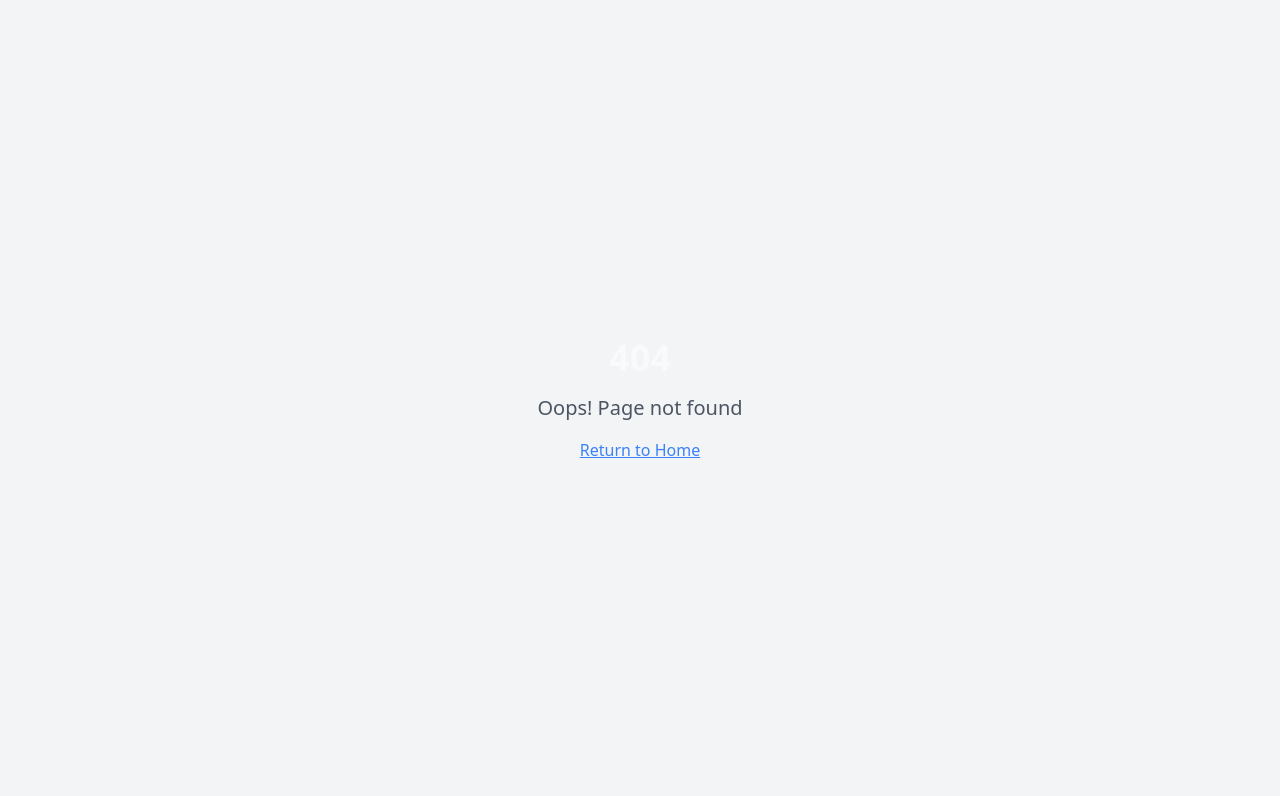
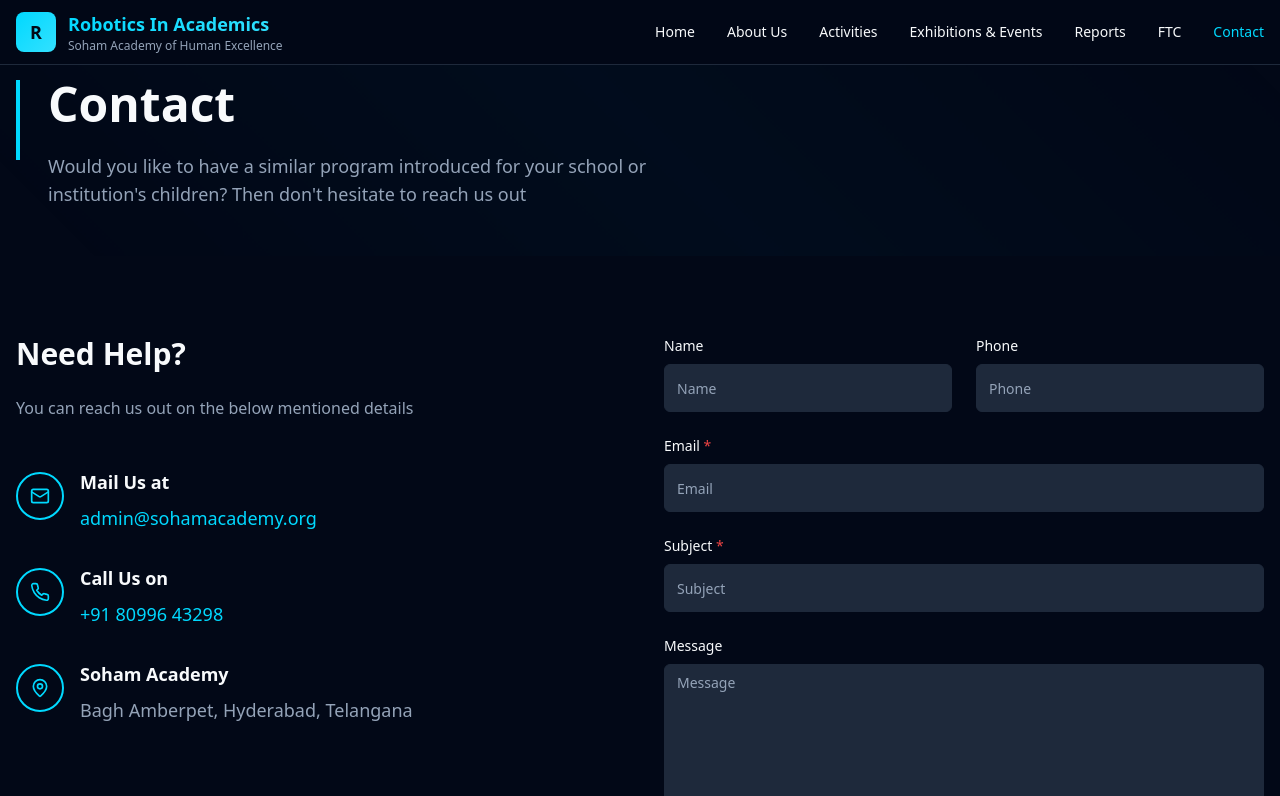
Before and after one commit to jp-sivaraju/Sohma-Academy-Home, a React (Vite) app: page /contact in a window 1280 px wide. Before the commit this address had no page. Shown: the top 796 px of the page. Built offline with nearby package versions, Linux system fonts and the light colour scheme.

Commit message:
Add contact form animation
Implement animations for the contact form based on the provided link.

```diff
--- a/src/App.tsx
+++ b/src/App.tsx
@@ -5,6 +5,7 @@ import { QueryClient, QueryClientProvider } from "@tanstack/react-query";
 import { BrowserRouter, Routes, Route } from "react-router-dom";
 import Index from "./pages/Index";
 import About from "./pages/About";
+import Contact from "./pages/Contact";
 import NotFound from "./pages/NotFound";
 
 const queryClient = new QueryClient();
@@ -18,6 +19,7 @@ const App = () => (
         <Routes>
           <Route path="/" element={<Index />} />
           <Route path="/about" element={<About />} />
+          <Route path="/contact" element={<Contact />} />
           {/* ADD ALL CUSTOM ROUTES ABOVE THE CATCH-ALL "*" ROUTE */}
           <Route path="*" element={<NotFound />} />
         </Routes>
--- a/src/components/CSRPartnersSection.tsx
+++ b/src/components/CSRPartnersSection.tsx
@@ -54,7 +54,7 @@ const CSRPartnersSection = () => {
 
             <div className="space-y-6">
               <div className="flex items-center space-x-4">
-                <div className="w-12 h-12 bg-primary/20 rounded-lg flex items-center justify-center">
+                <div className="w-12 h-12 rounded-full border-2 border-primary flex items-center justify-center">
                   <Mail className="w-6 h-6 text-primary" />
                 </div>
                 <div>
@@ -64,51 +64,64 @@ const CSRPartnersSection = () => {
               </div>
 
               <div className="flex items-center space-x-4">
-                <div className="w-12 h-12 bg-primary/20 rounded-lg flex items-center justify-center">
+                <div className="w-12 h-12 rounded-full border-2 border-primary flex items-center justify-center">
                   <Phone className="w-6 h-6 text-primary" />
                 </div>
                 <div>
                   <p className="font-medium">Call us at</p>
-                  <p className="text-primary">+91 90008 43268</p>
+                  <p className="text-primary">+91 80996 43298</p>
                 </div>
               </div>
 
               <div className="flex items-center space-x-4">
-                <div className="w-12 h-12 bg-primary/20 rounded-lg flex items-center justify-center">
+                <div className="w-12 h-12 rounded-full border-2 border-primary flex items-center justify-center">
                   <MapPin className="w-6 h-6 text-primary" />
                 </div>
                 <div>
                   <p className="font-medium">Soham Academy</p>
                   <p className="text-muted-foreground">
-                    Ameerpet, Hyderabad, Telangana
+                    Bagh Amberpet, Hyderabad, Telangana
                   </p>
                 </div>
               </div>
             </div>
           </div>
 
-          {/* Contact Form */}
+          {/* Contact Form Preview */}
           <Card className="p-8 tech-glow">
             <form className="space-y-6">
               <div className="grid md:grid-cols-2 gap-4">
                 <div>
                   <label className="block text-sm font-medium mb-2">Name</label>
-                  <Input placeholder="Your name" />
+                  <Input
+                    placeholder="Your name"
+                    className="bg-tech-light border-border focus:border-primary transition-colors"
+                  />
                 </div>
                 <div>
                   <label className="block text-sm font-medium mb-2">Phone</label>
-                  <Input placeholder="Your phone number" />
+                  <Input
+                    placeholder="Your phone number"
+                    className="bg-tech-light border-border focus:border-primary transition-colors"
+                  />
                 </div>
               </div>
 
               <div>
                 <label className="block text-sm font-medium mb-2">Email</label>
-                <Input type="email" placeholder="Your email address" />
+                <Input
+                  type="email"
+                  placeholder="Your email address"
+                  className="bg-tech-light border-border focus:border-primary transition-colors"
+                />
               </div>
 
               <div>
                 <label className="block text-sm font-medium mb-2">Subject</label>
-                <Input placeholder="Subject of your inquiry" />
+                <Input
+                  placeholder="Subject of your inquiry"
+                  className="bg-tech-light border-border focus:border-primary transition-colors"
+                />
               </div>
 
               <div>
@@ -116,6 +129,7 @@ const CSRPartnersSection = () => {
                 <Textarea
                   placeholder="Tell us about your requirements..."
                   rows={5}
+                  className="bg-tech-light border-border focus:border-primary transition-colors resize-none"
                 />
               </div>
 
--- /dev/null
+++ b/src/pages/Contact.tsx
@@ -0,0 +1,162 @@
+import Header from "@/components/Header";
+import Footer from "@/components/Footer";
+import { Card } from "@/components/ui/card";
+import { Button } from "@/components/ui/button";
+import { Input } from "@/components/ui/input";
+import { Textarea } from "@/components/ui/textarea";
+import { Phone, Mail, MapPin } from "lucide-react";
+
+const Contact = () => {
+  return (
+    <div className="min-h-screen bg-background">
+      <Header />
+
+      {/* Hero Section */}
+      <section className="pt-20 pb-12 circuit-bg">
+        <div className="container mx-auto px-4">
+          <div className="relative">
+            {/* Cyan accent line */}
+            <div className="absolute left-0 top-0 w-1 h-20 bg-primary"></div>
+            <div className="pl-8">
+              <h1 className="text-4xl md:text-5xl font-bold mb-6">Contact</h1>
+              <p className="text-lg text-muted-foreground max-w-2xl">
+                Would you like to have a similar program introduced for your school or
+                institution's children? Then don't hesitate to reach us out
+              </p>
+            </div>
+          </div>
+        </div>
+      </section>
+
+      {/* Contact Section */}
+      <section className="py-20">
+        <div className="container mx-auto px-4">
+          <div className="grid lg:grid-cols-2 gap-12">
+            {/* Contact Info */}
+            <div>
+              <h2 className="text-3xl font-bold mb-6">Need Help?</h2>
+              <p className="text-muted-foreground mb-12">
+                You can reach us out on the below mentioned details
+              </p>
+
+              <div className="space-y-8">
+                <div className="flex items-start space-x-4">
+                  <div className="w-12 h-12 rounded-full border-2 border-primary flex items-center justify-center flex-shrink-0 mt-1">
+                    <Mail className="w-5 h-5 text-primary" />
+                  </div>
+                  <div>
+                    <h3 className="font-semibold mb-2 text-lg">Mail Us at</h3>
+                    <a
+                      href="mailto:admin@sohamacademy.org"
+                      className="text-primary hover:underline text-lg"
+                    >
+                      admin@sohamacademy.org
+                    </a>
+                  </div>
+                </div>
+
+                <div className="flex items-start space-x-4">
+                  <div className="w-12 h-12 rounded-full border-2 border-primary flex items-center justify-center flex-shrink-0 mt-1">
+                    <Phone className="w-5 h-5 text-primary" />
+                  </div>
+                  <div>
+                    <h3 className="font-semibold mb-2 text-lg">Call Us on</h3>
+                    <a
+                      href="tel:+918099643298"
+                      className="text-primary hover:underline text-lg"
+                    >
+                      +91 80996 43298
+                    </a>
+                  </div>
+                </div>
+
+                <div className="flex items-start space-x-4">
+                  <div className="w-12 h-12 rounded-full border-2 border-primary flex items-center justify-center flex-shrink-0 mt-1">
+                    <MapPin className="w-5 h-5 text-primary" />
+                  </div>
+                  <div>
+                    <h3 className="font-semibold mb-2 text-lg">Soham Academy</h3>
+                    <p className="text-muted-foreground text-lg">
+                      Bagh Amberpet, Hyderabad, Telangana
+                    </p>
+                  </div>
+                </div>
+              </div>
+            </div>
+
+            {/* Contact Form */}
+            <div>
+              <form className="space-y-6">
+                <div className="grid md:grid-cols-2 gap-6">
+                  <div>
+                    <label className="block text-sm font-medium mb-2">
+                      Name
+                    </label>
+                    <Input
+                      placeholder="Name"
+                      className="bg-tech-light border-border focus:border-primary transition-colors h-12"
+                    />
+                  </div>
+                  <div>
+                    <label className="block text-sm font-medium mb-2">
+                      Phone
+                    </label>
+                    <Input
+                      placeholder="Phone"
+                      className="bg-tech-light border-border focus:border-primary transition-colors h-12"
+                    />
+                  </div>
+                </div>
+
+                <div>
+                  <label className="block text-sm font-medium mb-2">
+                    Email <span className="text-red-500">*</span>
+                  </label>
+                  <Input
+                    type="email"
+                    placeholder="Email"
+                    className="bg-tech-light border-border focus:border-primary transition-colors h-12"
+                    required
+                  />
+                </div>
+
+                <div>
+                  <label className="block text-sm font-medium mb-2">
+                    Subject <span className="text-red-500">*</span>
+                  </label>
+                  <Input
+                    placeholder="Subject"
+                    className="bg-tech-light border-border focus:border-primary transition-colors h-12"
+                    required
+                  />
+                </div>
+
+                <div>
+                  <label className="block text-sm font-medium mb-2">
+                    Message
+                  </label>
+                  <Textarea
+                    placeholder="Message"
+                    rows={6}
+                    className="bg-tech-light border-border focus:border-primary transition-colors resize-none"
+                  />
+                </div>
+
+                <Button
+                  type="submit"
+                  className="w-full h-12 text-lg font-medium tech-glow hover:scale-105 transition-transform"
+                >
+                  Submit
+                </Button>
+              </form>
+            </div>
+          </div>
+        </div>
+      </section>
+
+      <Footer />
+    </div>
+  );
+};
+
+export default Contact;
```
